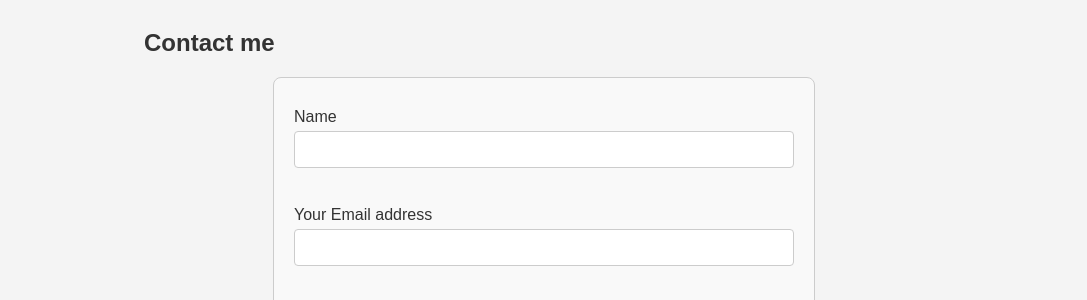
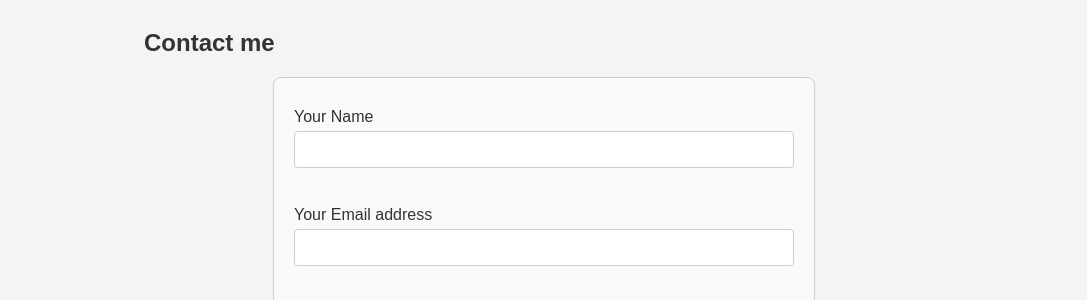
Before and after one commit to GregSom-MSc/GregSom-MSc.github.io, a Jekyll site: the page built from contact.md, in a window 1280 px wide. Shown: the part 249-549 px from the top of the page, without its empty margins (96-1183 px from the left). Built offline with Jekyll 4.4.1, drawn with Linux system fonts in a browser that asks for light colours.

Commit message:
Update contact.md

```diff
--- a/contact.md
+++ b/contact.md
@@ -50,7 +50,7 @@ title: Contact
 
 <div class="contact-form">
     <form>
-        <label for="name">Name</label>
+        <label for="name">Your Name</label>
         <input type="text" id="name" name="name"> <br>
 
         <label for="email">Your Email address</label>
```
